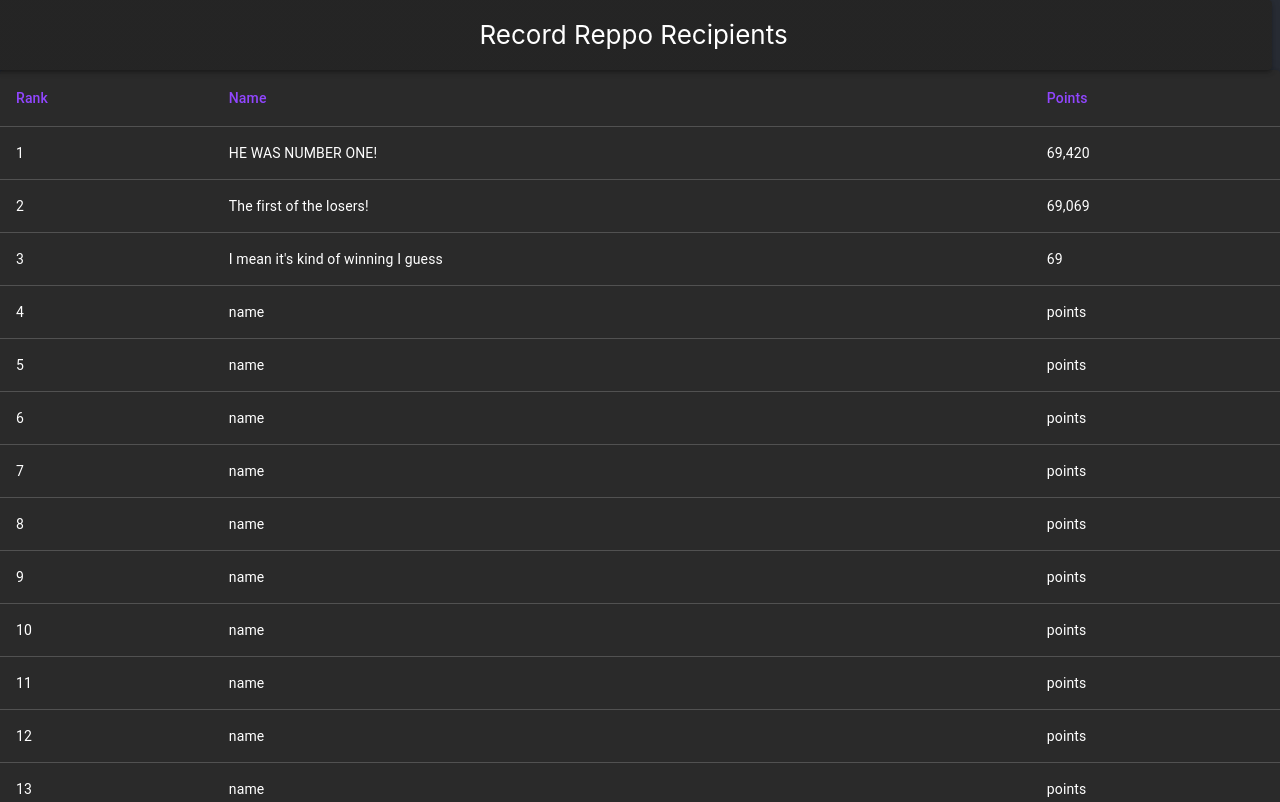
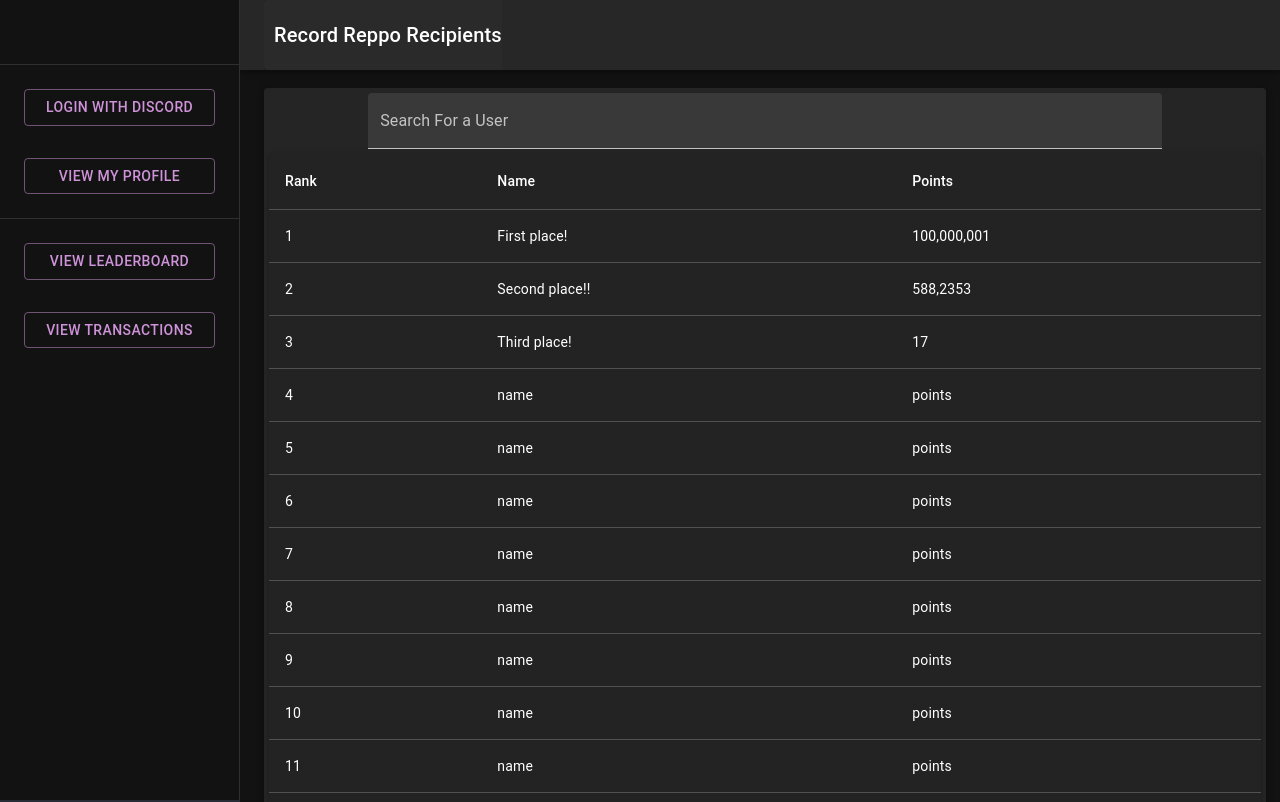
Before and after one commit to GentikSolm/archive-ui, a React (Create React App) app: page / in a window 1280 px wide. Shown: the top 802 px of the page. Built offline with nearby package versions, Linux system fonts and the light colour scheme.

Commit message:
Add search bar and menu with buttons

```diff
--- a/src/App.js
+++ b/src/App.js
@@ -1,6 +1,7 @@
 import * as React from "react";
 import './App.css';
 import Paper from '@mui/material/Paper';
+import Button from '@mui/material/Button';
 import Table from "@mui/material/Table";
 import TableBody from "@mui/material/TableBody";
 import TableCell from "@mui/material/TableCell";
@@ -8,11 +9,22 @@ import TableContainer from "@mui/material/TableContainer";
 import TableHead from "@mui/material/TableHead";
 import TableRow from "@mui/material/TableRow";
 import { createTheme, ThemeProvider, styled } from '@mui/material/styles';
-import { purple } from "@mui/material/colors";
-import reactDom from "react-dom";
+import TextField from '@mui/material/TextField';
+import Box from '@mui/material/Box';
+import Drawer from '@mui/material/Drawer';
+import CssBaseline from '@mui/material/CssBaseline';
+import AppBar from '@mui/material/AppBar';
+import Toolbar from '@mui/material/Toolbar';
+import List from '@mui/material/List';
+import Typography from '@mui/material/Typography';
+import Divider from '@mui/material/Divider';
+import ListItem from '@mui/material/ListItem';
+import ListItemIcon from '@mui/material/ListItemIcon';
+import ListItemText from '@mui/material/ListItemText';
 
 const darkTheme = createTheme({ palette: { mode: 'dark' } });
 const lightTheme = createTheme({ palette: { mode: 'light' } });
+const drawerWidth = 240;
 
 function createData(name, points) {
   return { name, points };
@@ -50,9 +62,15 @@ class App extends React.Component {
   render() {
     return (
       <div className="App">
-        <header className="App-header">
         <ThemeProvider theme={darkTheme}>
-            <Paper elevation={3} sx={{
+          <Box sx={{ display: 'flex' }}>
+            <AppBar
+              position="fixed"
+              sx={{ width: `calc(100% - ${drawerWidth}px)`, ml: `${drawerWidth}px` }}
+            >
+              <Toolbar>
+                <Typography variant="h6" noWrap component="div">
+                  <Paper elevation={5} sx={{
                     bgcolor: 'background.default',
                     lineHeight: '60px',
                     minWidth: '100%',
@@ -64,23 +82,121 @@ class App extends React.Component {
                   {'Record Reppo Recipients'}
                   </Paper>
 
-          </ThemeProvider>
-        </header>
+                </Typography>
+              </Toolbar>
+            </AppBar>
+            <Drawer
+              sx={{
+                width: drawerWidth,
+                flexShrink: 0,
+                '& .MuiDrawer-paper': {
+                  width: drawerWidth,
+                  boxSizing: 'border-box',
+                },
+              }}
+              variant="permanent"
+              anchor="left"
+            >
+              <Toolbar />
+              <Divider />
+              <List>
+                <ListItem>
+                  <Button
+                  variant="outlined"
+                  color="secondary"
+                  sx={{
+                    float: "right",
+                    margin: 1,
+                    width: "100%",
+                  }}
+                  onClick={() => {
+                    alert('Login with Discord');
+                  }}>
+                    {'Login with Discord'}
+                  </Button>
+                </ListItem>
+                <ListItem>
+                  <Button
+                  variant="outlined"
+                  color="secondary"
+                  sx={{
+                    float: "right",
+                    margin: 1,
+                    width: "100%",
+                  }}
+                  onClick={() => {
+                    alert('View my Profile');
+                  }}>
+                    {'View my Profile'}
+                  </Button>
+                </ListItem>
+              </List>
+              <Divider />
+              <List>
+                <ListItem>
+                  <Button
+                  variant="outlined"
+                  color="secondary"
+                  sx={{
+                    float: "right",
+                    margin: 1,
+                    width: "100%",
+                  }}
+                  onClick={() => {
+                    alert('View Leaderboard');
+                  }}>
+                    {'View Leaderboard'}
+                  </Button>
+                </ListItem>
+                <ListItem>
+                  <Button
+                  variant="outlined"
+                  color="secondary"
+                  sx={{
+                    float: "right",
+                    margin: 1,
+                    width: "100%",
+                  }}
+                  onClick={() => {
+                    alert('View Transactions');
+                  }}>
+                    {'View Transactions'}
+                  </Button>
+                </ListItem>
+              </List>
+            </Drawer>
+            <Box
+              component="main"
+              sx={{ flexGrow: 1, bgcolor: 'background.default', p: 3 }}
+            >
+              <Toolbar />
+
               <body>
                 <ThemeProvider theme={darkTheme}>
-            <TableContainer component={Paper} elevation={5}>
+                <Paper elevation={3} sx={{
+                    bgcolor: 'background.default',
+                    lineHeight: '60px',
+                    minWidth: '100%',
+                    gap: 2,
+                    textAlign: "center",
+                    padding: '5px',
+                  }}>
+                  <form className="search" noValidate autoComplete="off">
+                    <TextField
+                      id="searchBar"
+                      label="Search For a User"
+                      variant="filled"
+                      color="secondary"
+                      sx={{width: '80%'}}
+                    />
+                  </form>
+                  <TableContainer component={Paper} elevation={2}>
                     <Table sx={{ minWidth: '100%' }} aria-label="simple table">
                       <TableHead>
                         <TableRow>
-                    <TableCell align="left" sx={{
-                    color: "#9146FF",
-                  }}>Rank</TableCell>
-                    <TableCell align="left" sx={{
-                    color: "#9146FF",
-                  }}>Name</TableCell>
-                    <TableCell align="left" sx={{
-                    color: "#9146FF",
-                  }}>Points</TableCell>
+                          <TableCell align="left" color="secondary">Rank</TableCell>
+                          <TableCell align="left" color="secondary">Name</TableCell>
+                          <TableCell align="left" color="secondary">Points</TableCell>
                         </TableRow>
                       </TableHead>
                       <TableBody>
@@ -88,22 +204,22 @@ class App extends React.Component {
                           <TableCell component="th" >
                             {1}
                           </TableCell>
-                    <TableCell align="left">{"HE WAS NUMBER ONE!"}</TableCell>
-                    <TableCell align="left">{"69,420"}</TableCell>
+                          <TableCell align="left">{"First place!"}</TableCell>
+                          <TableCell align="left">{"100,000,001"}</TableCell>
                         </TableRow>
                         <TableRow>
                           <TableCell component="th" >
                             {2}
                           </TableCell>
-                    <TableCell align="left">{"The first of the losers!"}</TableCell>
-                    <TableCell align="left">{"69,069"}</TableCell>
+                          <TableCell align="left">{"Second place!!"}</TableCell>
+                          <TableCell align="left">{"588,2353"}</TableCell>
                         </TableRow>
                         <TableRow>
                           <TableCell component="th" >
                             {3}
                           </TableCell>
-                    <TableCell align="left">{"I mean it's kind of winning I guess"}</TableCell>
-                    <TableCell align="left">{"69"}</TableCell>
+                          <TableCell align="left">{"Third place!"}</TableCell>
+                          <TableCell align="left">{"17"}</TableCell>
                         </TableRow>
 
                         {rows.map((row, index) => (
@@ -122,8 +238,12 @@ class App extends React.Component {
                       </TableBody>
                     </Table>
                   </TableContainer>
+                  </Paper>
                 </ThemeProvider>
               </body>
+            </Box>
+          </Box>
+        </ThemeProvider>
       </div>
     );
   }
```
Lines whose indentation alone changed are shown as unchanged.
